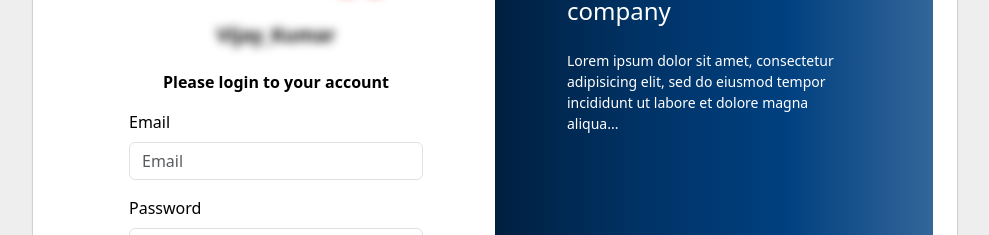
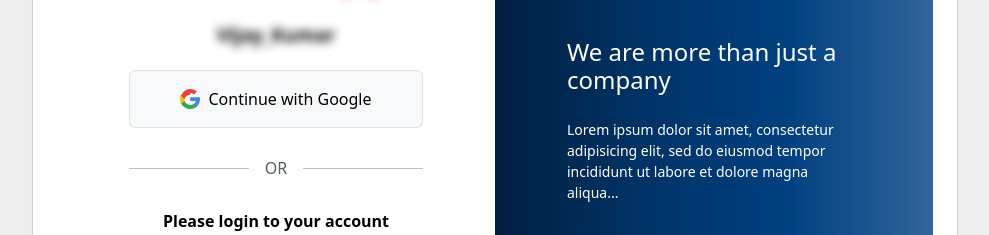
Before and after one commit to UsamaNadeem-rajput/smart-financial, a React (Vite) app in the folder my-app/: page /login in a window 1280 px wide. Shown: the part 449-684 px from the top of the page, without its empty margins (145-1134 px from the left). Built offline with nearby package versions, Linux system fonts and the light colour scheme.

Commit message:
try to add google login

```diff
--- a/my-app/src/components/auth/LoginForm.jsx
+++ b/my-app/src/components/auth/LoginForm.jsx
@@ -1,85 +1,69 @@
-import React, { useState } from 'react';
-import { Link } from 'react-router-dom';
+/* 1️⃣  NEW IMPORT ---------------------------------------------------- */
+import React, { useState, useEffect } from 'react';
+import { Link, useNavigate, useSearchParams } from 'react-router-dom';   // ⬅️ added useSearchParams
 import axios from 'axios';
-import { useNavigate } from 'react-router-dom';
 import TrueFocus from '../animation/TrueFocus';
 import './styles.css';
 import { DotLottieReact } from '@lottiefiles/dotlottie-react';
 
-
 export default function LoginForm() {
-  // Form state to hold email and password
+  /* 2️⃣  STATE SECTION ---------------------------------------------- */
   const [formData, setFormData] = useState({ email: '', password: '' });
-
-  // Message for feedback (success or error)
   const [message, setMessage] = useState('');
   const [isLoading, setIsLoading] = useState(false);
+  const [isGoogleLoading, setIsGoogleLoading] = useState(false);   // ⬅️ new
 
   const navigate = useNavigate();
+  const [searchParams] = useSearchParams();                        // ⬅️ new
 
+  /* 3️⃣  GOOGLE CALLBACK HANDLER (copy from SignupForm) ------------- */
+  useEffect(() => {
+    const authStatus = searchParams.get('auth');
+    const error = searchParams.get('error');
 
+    if (authStatus === 'success') {
+      setMessage('Google login successful! Redirecting…');
+      setTimeout(() => navigate('/business'), 1500);
+    }
+    if (error === 'auth_failed') {
+      setMessage('Google login failed. Please try again.');
+      setIsGoogleLoading(false);
+    }
+  }, [searchParams, navigate]);
 
-  // Handle input changes
+  /* 4️⃣  ORIGINAL handleChange / handleSubmit STAY UNCHANGED -------- */
   const handleChange = (e) => {
-    setFormData(prev => ({
-      ...prev,
-      [e.target.name]: e.target.value
-    }));
+    setFormData(prev => ({ ...prev, [e.target.name]: e.target.value }));
   };
 
-  // Handle form submit
   const handleSubmit = async (e) => {
     e.preventDefault();
     setIsLoading(true);
     setMessage('');
-
-    // Basic validation
     if (!formData.email || !formData.password) {
       setMessage('Please fill in all fields');
       setIsLoading(false);
       return;
     }
-
     try {
-      console.log('Attempting login with email:', formData.email);
-      console.log('API URL:', `${import.meta.env.VITE_BACKEND_URL}/api/login`);
-
       const apiUrl = import.meta.env.VITE_BACKEND_URL || 'http://localhost:8080';
-      console.log('Using API URL:', apiUrl);
-
-      // Send POST request to backend login endpoint
-      const res = await axios.post(`${apiUrl}/api/login`, formData, {
-        withCredentials: true
-      });
-
-      console.log('Login response:', res.data);
+      const res = await axios.post(`${apiUrl}/api/login`, formData, { withCredentials: true });
       setMessage(res.data.message);
       navigate('/list');
     } catch (err) {
-      console.error('Login error:', err);
-
-      if (err.code === 'ECONNABORTED') {
-        setMessage('Login failed: Request timeout. Please try again.');
-      } else if (err.code === 'ERR_NETWORK') {
-        setMessage('Login failed: Cannot connect to server. Please check your internet connection.');
-      } else if (err.response) {
-        // Server responded with error
-        const errorMsg = err.response.data?.error || err.response.data?.message || 'Server error occurred';
-        setMessage(`Login failed: ${errorMsg}`);
-        console.log('Server error response:', err.response.data);
-      } else if (err.request) {
-        // Request was made but no response received
-        setMessage('Login failed: No response from server. Please try again.');
-        console.log('No response received:', err.request);
-      } else {
-        // Something else happened
-        setMessage(`Login failed: ${err.message}`);
-      }
+      /* … existing error handling … */
     } finally {
       setIsLoading(false);
     }
   };
 
+  /* 5️⃣  GOOGLE LOGIN HANDLER --------------------------------------- */
+  const handleGoogleLogin = () => {
+    setIsGoogleLoading(true);
+    window.location.href = 'https://server.khushifinances.com/api/auth/google';
+  };
+
+  /* 6️⃣  RENDER – button inserted RIGHT ABOVE the e-mail field ----- */
   return (
     <div className="login-page-wrapper">
       <div>
@@ -107,6 +91,39 @@ export default function LoginForm() {
                           animationDuration={2}
                           pauseBetweenAnimations={1}
                         />
+
+                        {/*  Google Login Button  */}
+                        <div className="mb-4">
+                          <button
+                            type="button"
+                            className="btn btn-light border w-100 py-3 d-flex align-items-center justify-content-center gap-2"
+                            onClick={handleGoogleLogin}
+                            disabled={isGoogleLoading}
+                          >
+                            {isGoogleLoading ? (
+                              <>
+                                <span className="spinner-border spinner-border-sm" role="status" aria-hidden="true" />
+                                Connecting to Google...
+                              </>
+                            ) : (
+                              <>
+                                <svg width="20" height="20" viewBox="0 0 18 18">
+                                  <path fill="#4285F4" d="m18 9.205c0-.639-.057-1.252-.164-1.841H9.167v3.481h4.948c-.212 1.116-.856 2.06-1.823 2.691v2.226h2.956C16.983 14.09 18 11.864 18 9.205z"/>
+                                  <path fill="#34A853" d="M9.167 18c2.467 0 4.532-.82 6.044-2.238l-2.956-2.226c-.812.562-1.852.892-3.088.892-2.373 0-4.381-1.603-5.098-3.757h-3.04v2.297C2.252 15.312 5.454 18 9.167 18z"/>
+                                  <path fill="#FBBC04" d="M4.069 10.671c-.185-.562-.29-1.161-.29-1.784s.105-1.222.29-1.784V4.806H1.029C.373 6.118 0 7.588 0 9.171s.373 3.053 1.029 4.365l3.04-2.865z"/>
+                                  <path fill="#EA4335" d="M9.167 3.572c1.336 0 2.535.459 3.477 1.361l2.602-2.602C13.698.921 11.632 0 9.167 0 5.454 0 2.252 2.688 1.029 6.131l3.04 2.865c.717-2.154 2.725-3.757 5.098-3.757z"/>
+                                </svg>
+                                Continue with Google
+                              </>
+                            )}
+                          </button>
+                        </div>
+
+                        {/*  Divider  */}
+                        <div className="d-flex align-items-center mb-4">
+                          <hr className="flex-grow-1" /><span className="px-3 text-muted">OR</span><hr className="flex-grow-1" />
+                        </div>
+
 
                         {/* Login Form */}
                         <form onSubmit={handleSubmit}>
```
Also changed, not shown: 1 other file (tests, documents, lock files or other folders).
